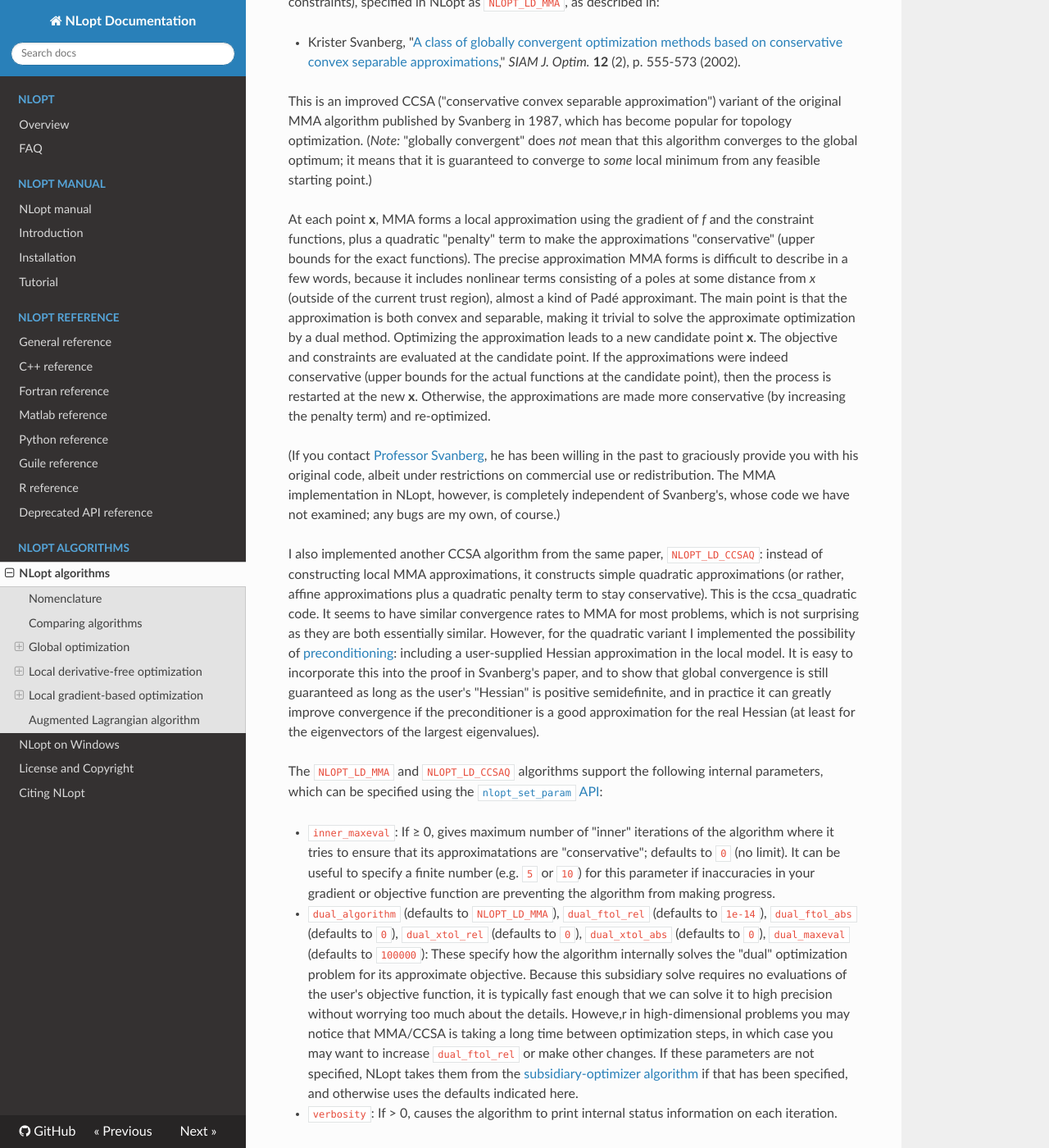
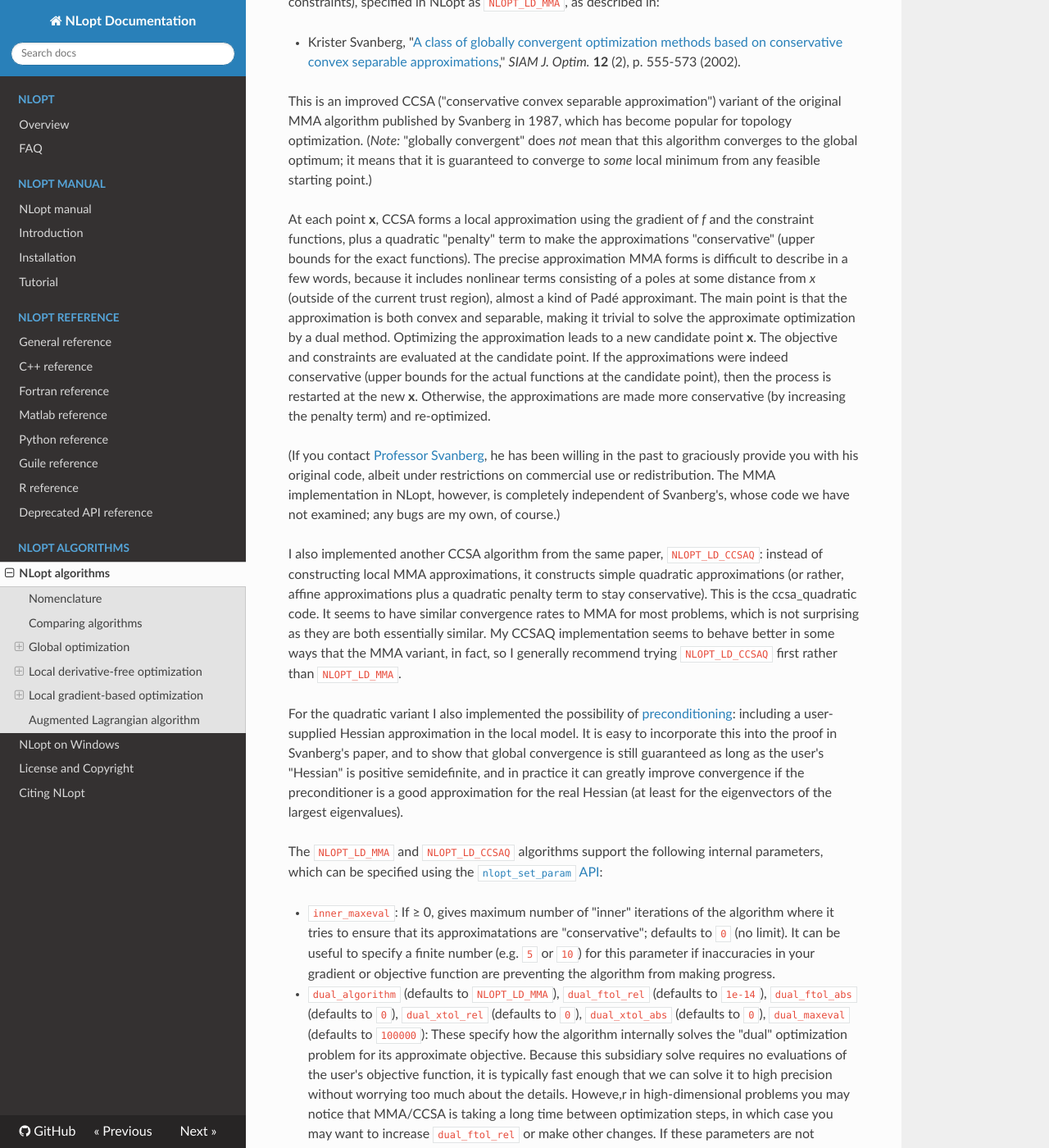
Before and after one commit to stevengj/nlopt, an MkDocs documentation site: the page built from doc/docs/NLopt_Algorithms.md, in a window 1280 px wide and 1400 px high, scrolled down 12685 px. Shown: the whole window at 82% size. Built offline with MkDocs 1.6.1, drawn with Linux system fonts in a browser that asks for light colours; nearby versions of some CDN libraries.

Commit message:
update algorithms manual to generaly recommend CCSAQ over MMA

```diff
--- a/doc/docs/NLopt_Algorithms.md
+++ b/doc/docs/NLopt_Algorithms.md
@@ -305,11 +305,13 @@ My implementation of the globally-convergent method-of-moving-asymptotes (MMA) a
 
 This is an improved CCSA ("conservative convex separable approximation") variant of the original MMA algorithm published by Svanberg in 1987, which has become popular for topology optimization. (*Note:* "globally convergent" does *not* mean that this algorithm converges to the global optimum; it means that it is guaranteed to converge to *some* local minimum from any feasible starting point.)
 
-At each point **x**, MMA forms a local approximation using the gradient of *f* and the constraint functions, plus a quadratic "penalty" term to make the approximations "conservative" (upper bounds for the exact functions). The precise approximation MMA forms is difficult to describe in a few words, because it includes nonlinear terms consisting of a poles at some distance from *x* (outside of the current trust region), almost a kind of Padé approximant. The main point is that the approximation is both convex and separable, making it trivial to solve the approximate optimization by a dual method. Optimizing the approximation leads to a new candidate point **x**. The objective and constraints are evaluated at the candidate point. If the approximations were indeed conservative (upper bounds for the actual functions at the candidate point), then the process is restarted at the new **x**. Otherwise, the approximations are made more conservative (by increasing the penalty term) and re-optimized.
+At each point **x**, CCSA forms a local approximation using the gradient of *f* and the constraint functions, plus a quadratic "penalty" term to make the approximations "conservative" (upper bounds for the exact functions). The precise approximation MMA forms is difficult to describe in a few words, because it includes nonlinear terms consisting of a poles at some distance from *x* (outside of the current trust region), almost a kind of Padé approximant. The main point is that the approximation is both convex and separable, making it trivial to solve the approximate optimization by a dual method. Optimizing the approximation leads to a new candidate point **x**. The objective and constraints are evaluated at the candidate point. If the approximations were indeed conservative (upper bounds for the actual functions at the candidate point), then the process is restarted at the new **x**. Otherwise, the approximations are made more conservative (by increasing the penalty term) and re-optimized.
 
 (If you contact [Professor Svanberg](https://people.kth.se/~krille/), he has been willing in the past to graciously provide you with his original code, albeit under restrictions on commercial use or redistribution. The MMA implementation in NLopt, however, is completely independent of Svanberg's, whose code we have not examined; any bugs are my own, of course.)
 
-I also implemented another CCSA algorithm from the same paper, `NLOPT_LD_CCSAQ`: instead of constructing local MMA approximations, it constructs simple quadratic approximations (or rather, affine approximations plus a quadratic penalty term to stay conservative). This is the ccsa_quadratic code. It seems to have similar convergence rates to MMA for most problems, which is not surprising as they are both essentially similar. However, for the quadratic variant I implemented the possibility of [preconditioning](NLopt_Reference.md#preconditioning-with-approximate-hessians): including a user-supplied Hessian approximation in the local model. It is easy to incorporate this into the proof in Svanberg's paper, and to show that global convergence is still guaranteed as long as the user's "Hessian" is positive semidefinite, and in practice it can greatly improve convergence if the preconditioner is a good approximation for the real Hessian (at least for the eigenvectors of the largest eigenvalues).
+I also implemented another CCSA algorithm from the same paper, `NLOPT_LD_CCSAQ`: instead of constructing local MMA approximations, it constructs simple quadratic approximations (or rather, affine approximations plus a quadratic penalty term to stay conservative). This is the ccsa_quadratic code. It seems to have similar convergence rates to MMA for most problems, which is not surprising as they are both essentially similar.  My CCSAQ implementation seems to behave better in some ways that the MMA variant, in fact, so I generally recommend trying `NLOPT_LD_CCSAQ` first rather than `NLOPT_LD_MMA`.
+
+For the quadratic variant I also implemented the possibility of [preconditioning](NLopt_Reference.md#preconditioning-with-approximate-hessians): including a user-supplied Hessian approximation in the local model. It is easy to incorporate this into the proof in Svanberg's paper, and to show that global convergence is still guaranteed as long as the user's "Hessian" is positive semidefinite, and in practice it can greatly improve convergence if the preconditioner is a good approximation for the real Hessian (at least for the eigenvectors of the largest eigenvalues).
 
 The `NLOPT_LD_MMA` and `NLOPT_LD_CCSAQ` algorithms support the following internal parameters, which can be
 specified using the [`nlopt_set_param` API](NLopt_Reference#algorithm-specific-parameters):
```
